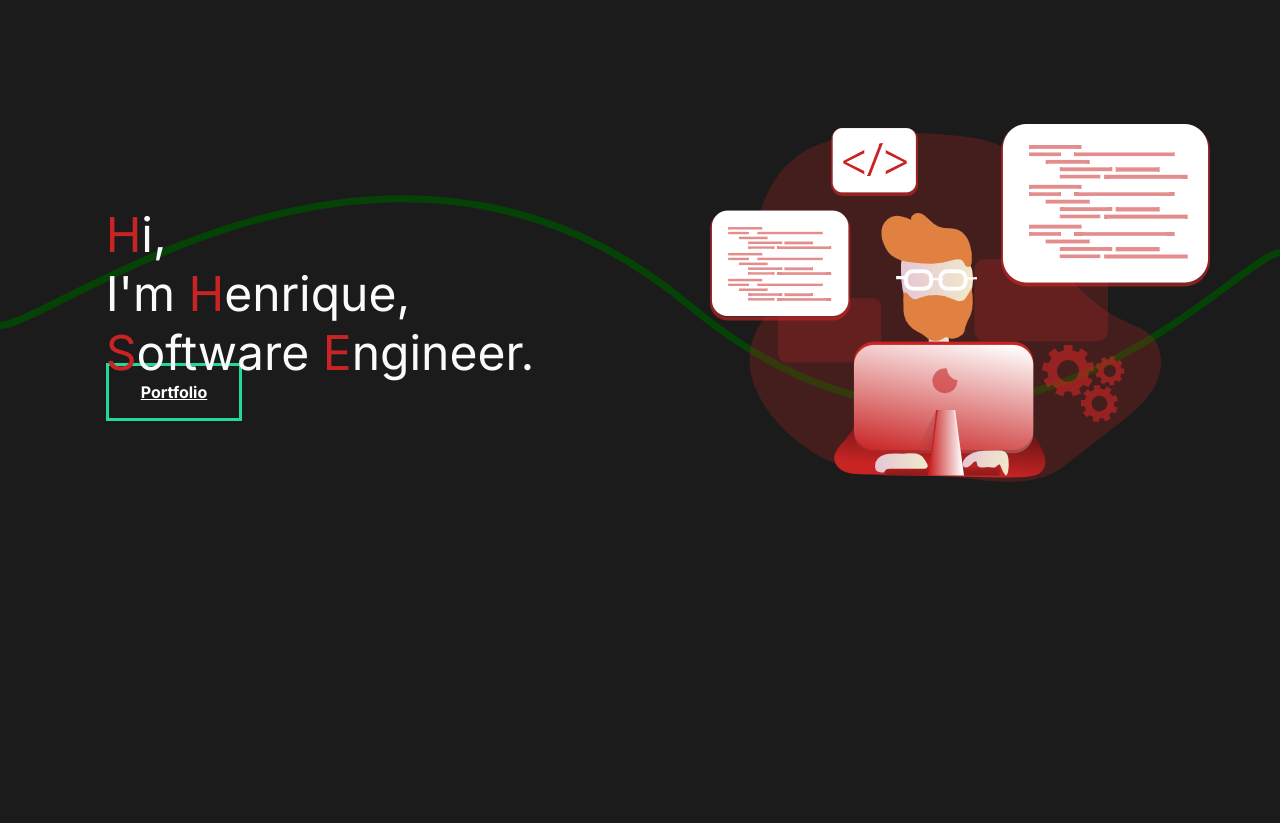
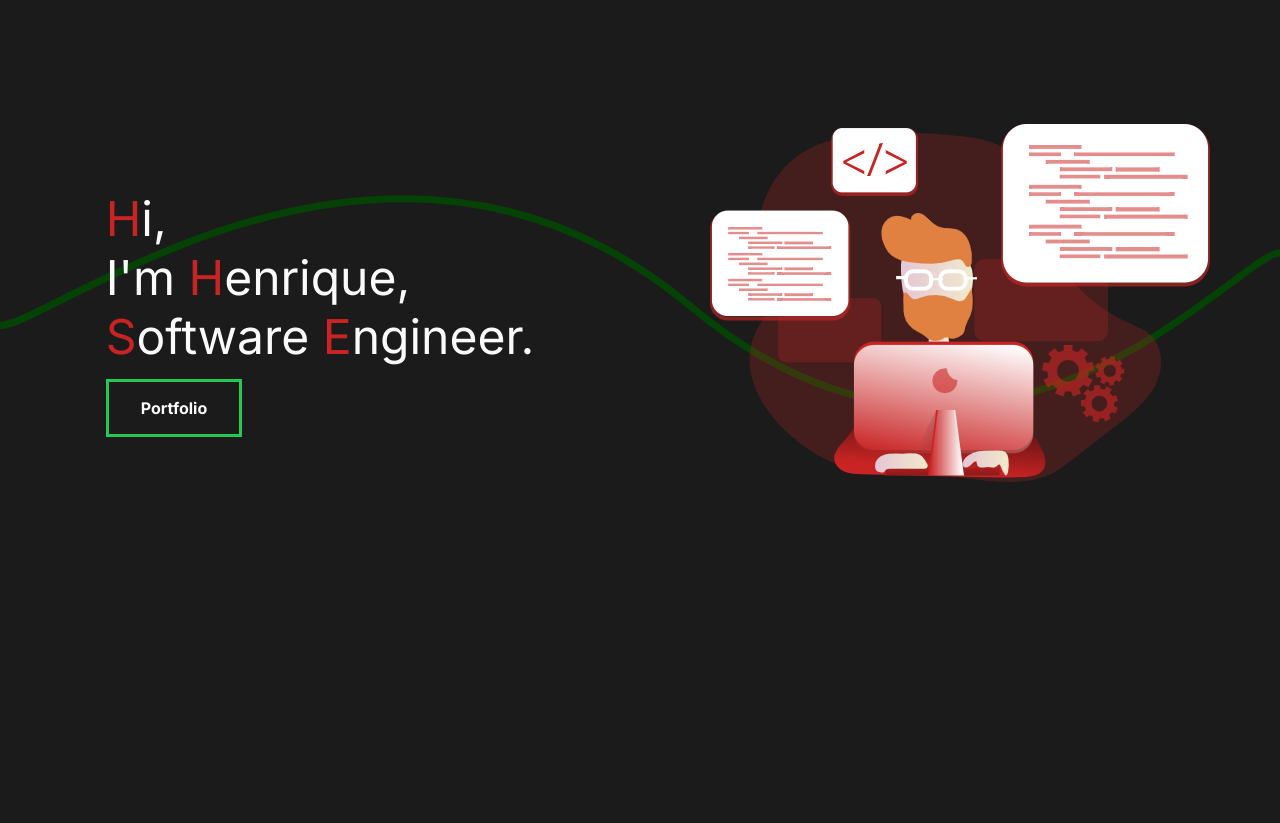
Before and after one commit to Henriqueperoni/henrique-peroni, a Django app: page / in a window 1280 px wide. Shown: the part 137-960 px from the top of the page. Run offline with Django 3.2, Linux system fonts and the light colour scheme; some libraries are stand-ins or nearby versions.

Commit message:
Add btn portfolio

```diff
--- a/home/static/home/css/home.css
+++ b/home/static/home/css/home.css
@@ -62,15 +62,24 @@ h2 {
     height: 20vh;
 }
 
+.intro-message > div > h2:nth-child(3) {
+    margin-bottom: 2rem;
+}
+
 .btn-portfolio {
     font-weight: bold;
     font-size: 1rem;
+    margin-top: 1rem;
+    padding: 1rem 2rem;
+    border: 3px solid var(--green);
+    background: transparent;
+    color: var(--off-white);
+    transition: all .5s ease;
+    text-decoration: none;
     cursor: pointer;
-    padding: 1rem 2rem;
-    border: 3px solid #23d997;
-    background: transparent;
-    color: white;
-    -webkit-transition: all .5s ease;
-    transition: all .5s ease;
-    font-family: 'Inter',sans-serif;
+    opacity: 0;
 }
+
+.btn-portfolio:hover {
+    background: var(--bg-grey);
+}
--- a/home/static/home/js/home.js
+++ b/home/static/home/js/home.js
@@ -2,3 +2,4 @@ const introAnim = gsap.timeline({defaults: {ease: 'power1.out'}})
 
 introAnim.to(".greeting", { y: "0%", duration: 1, delay: 0.2, stagger: 0.4 });
 introAnim.fromTo(".intro-image", { y: "50%", opacity: 0 }, { y: "0%", opacity: 1, duration: 1}, "=-1");
+introAnim.to(".btn-portfolio", { opacity: 1, duration: .5 }, "=-0.3");
--- a/static/css/base.css
+++ b/static/css/base.css
@@ -7,7 +7,7 @@
 
 :root {
     --red: #c92424;
-    --green: #054205;
+    --green: #24C953;
     --bg-black: #1b1b1b;
     --bg-grey: #282828;
     --off-white: #fafafa;
@@ -19,7 +19,6 @@ body {
 }
 
 /* Navbar */
-
 nav {
     display: flex;
     align-items: center;
```
